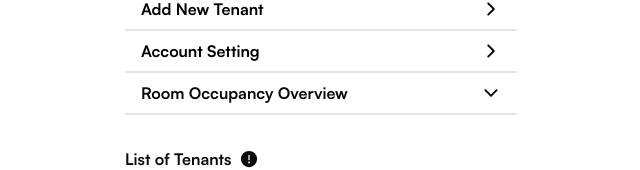
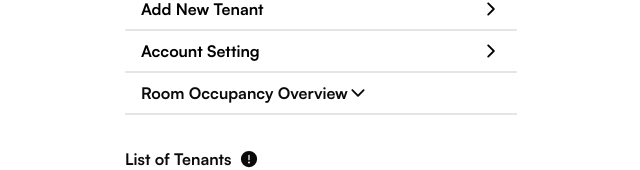
Before and after one commit to NattawatC/streamflow, a Next.js app: page /owner/home in a window 1280 px wide. Shown: the part 221-391 px from the top of the page, without its empty margins (319-959 px from the left). Built offline with nearby package versions, Linux system fonts and the light colour scheme.

Commit message:
Add an UI component

```diff
--- a/src/components/ui/accordion.tsx
+++ b/src/components/ui/accordion.tsx
@@ -3,8 +3,10 @@ import * as AccordionPrimitive from "@radix-ui/react-accordion"
 import { IoIosArrowDown } from "react-icons/io";
 
 import { cn } from "@/lib/utils"
+import { boolean } from "zod";
 
 const Accordion = AccordionPrimitive.Root
+const isNeeded = boolean
 
 const AccordionItem = React.forwardRef<
   React.ElementRef<typeof AccordionPrimitive.Item>,
@@ -26,7 +28,7 @@ const AccordionTrigger = React.forwardRef<
     <AccordionPrimitive.Trigger
       ref={ref}
       className={cn(
-        "flex flex-1 items-center justify-between px-4 py-2 font-medium transition-all hover:underline [&[data-state=open]>svg]:rotate-180",
+        "flex items-center px-4 py-2 font-medium transition-all hover:underline [&[data-state=open]>svg]:rotate-180",
         className
       )}
       {...props}
```
